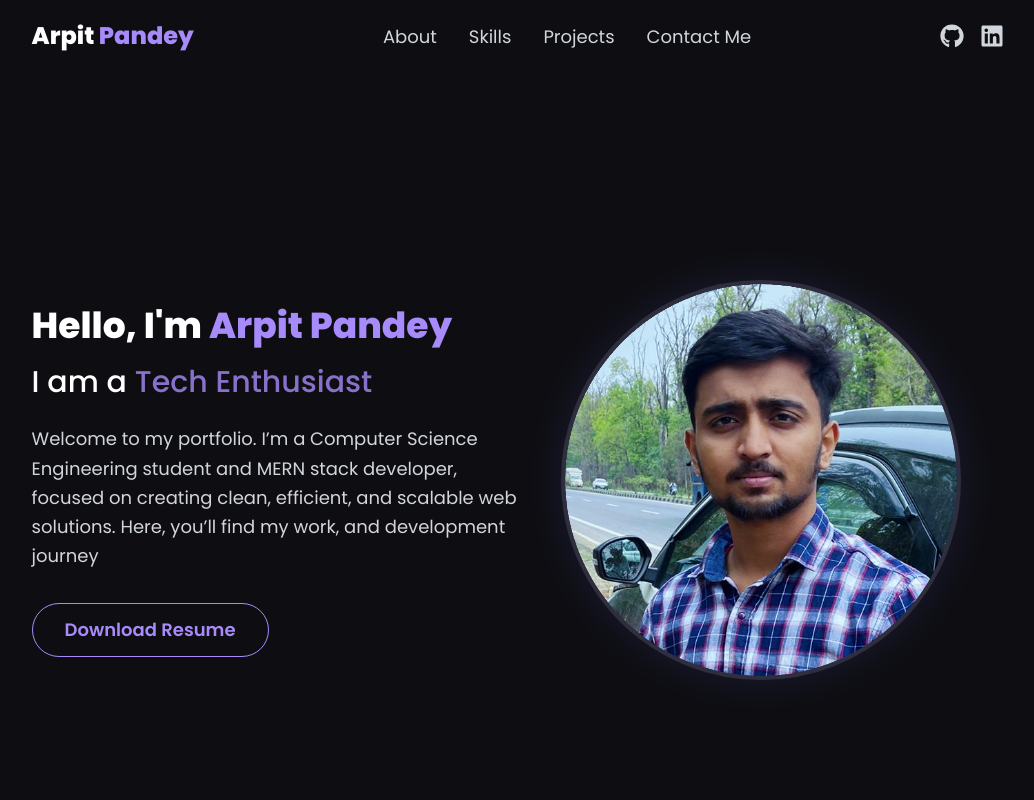
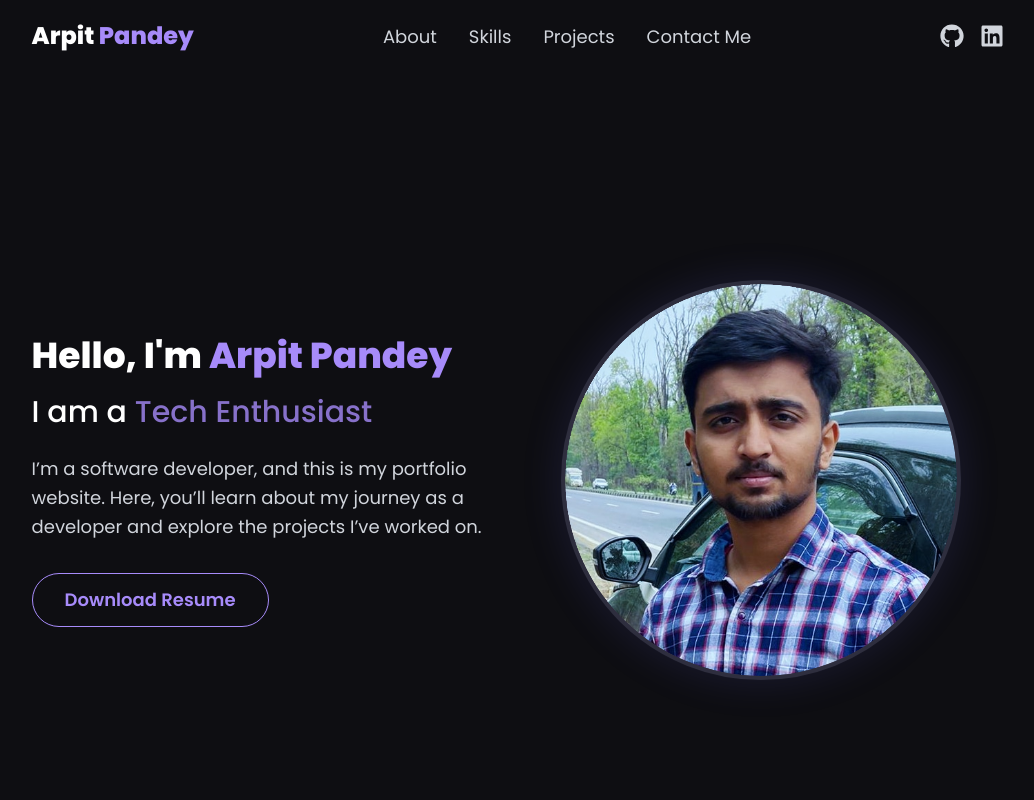
Before and after one commit to ArpitPandey01/ArpitPandey-Porfolio, a React (Vite) app: page / in a window 1280 px wide. Shown: the top 800 px of the page, without its empty margins (122-1156 px from the left). Built offline with nearby package versions, Linux system fonts and the light colour scheme; a web font is replaced by a local one.

Commit message:
change the about section

```diff
--- a/src/components/About/About.jsx
+++ b/src/components/About/About.jsx
@@ -37,7 +37,9 @@ const About = () => {
           </h3>
 
           <p className="text-lg text-gray-300 mb-8 leading-relaxed">
-            Welcome to my portfolio. I’m a Computer Science Engineering student and  MERN stack developer, focused on creating clean, efficient, and scalable web solutions. Here, you’ll find my work, and development journey
+            I’m a software developer, and this is my portfolio website. Here,
+            you’ll learn about my journey as a developer and explore the
+            projects I’ve worked on.
           </p>
 
           <a
```
